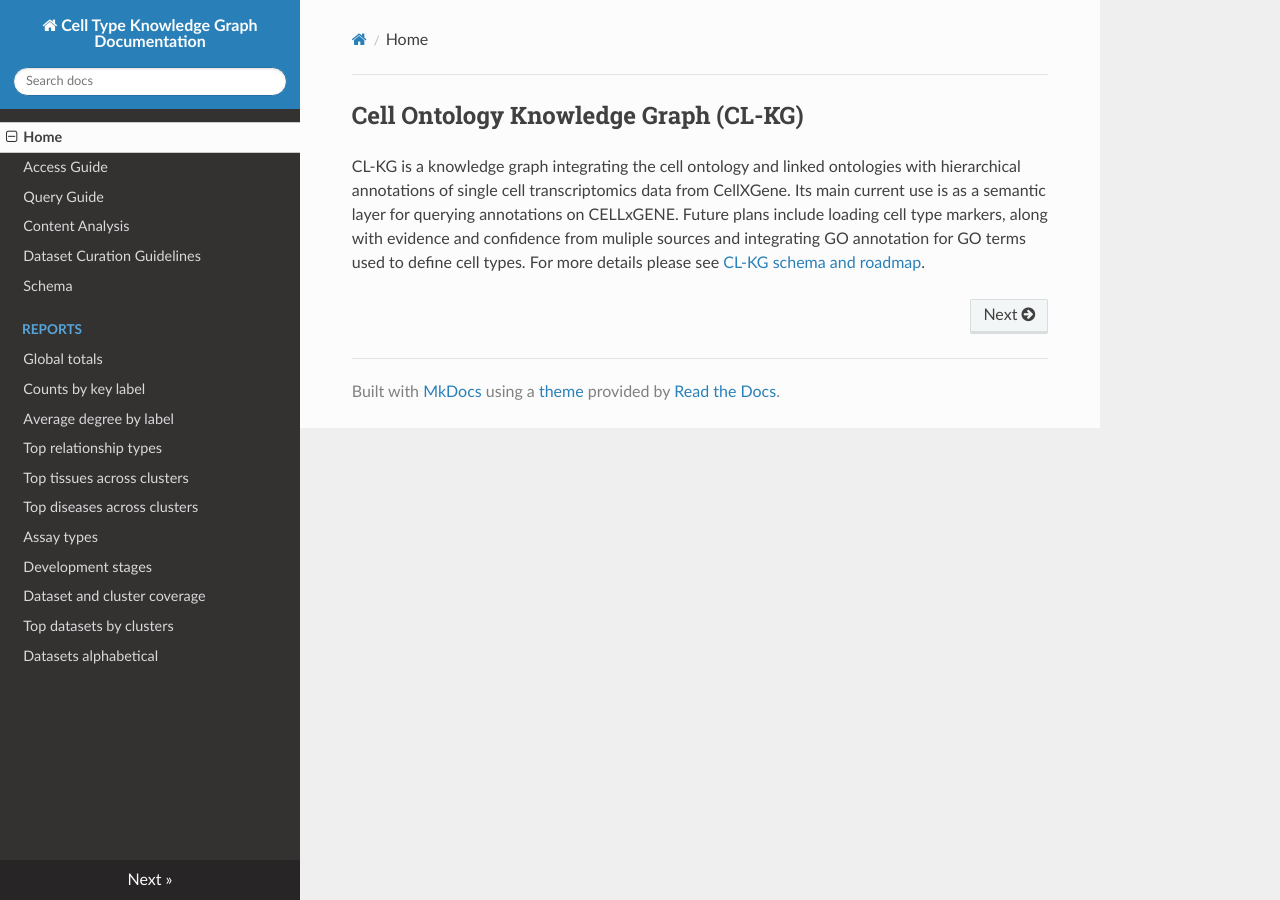
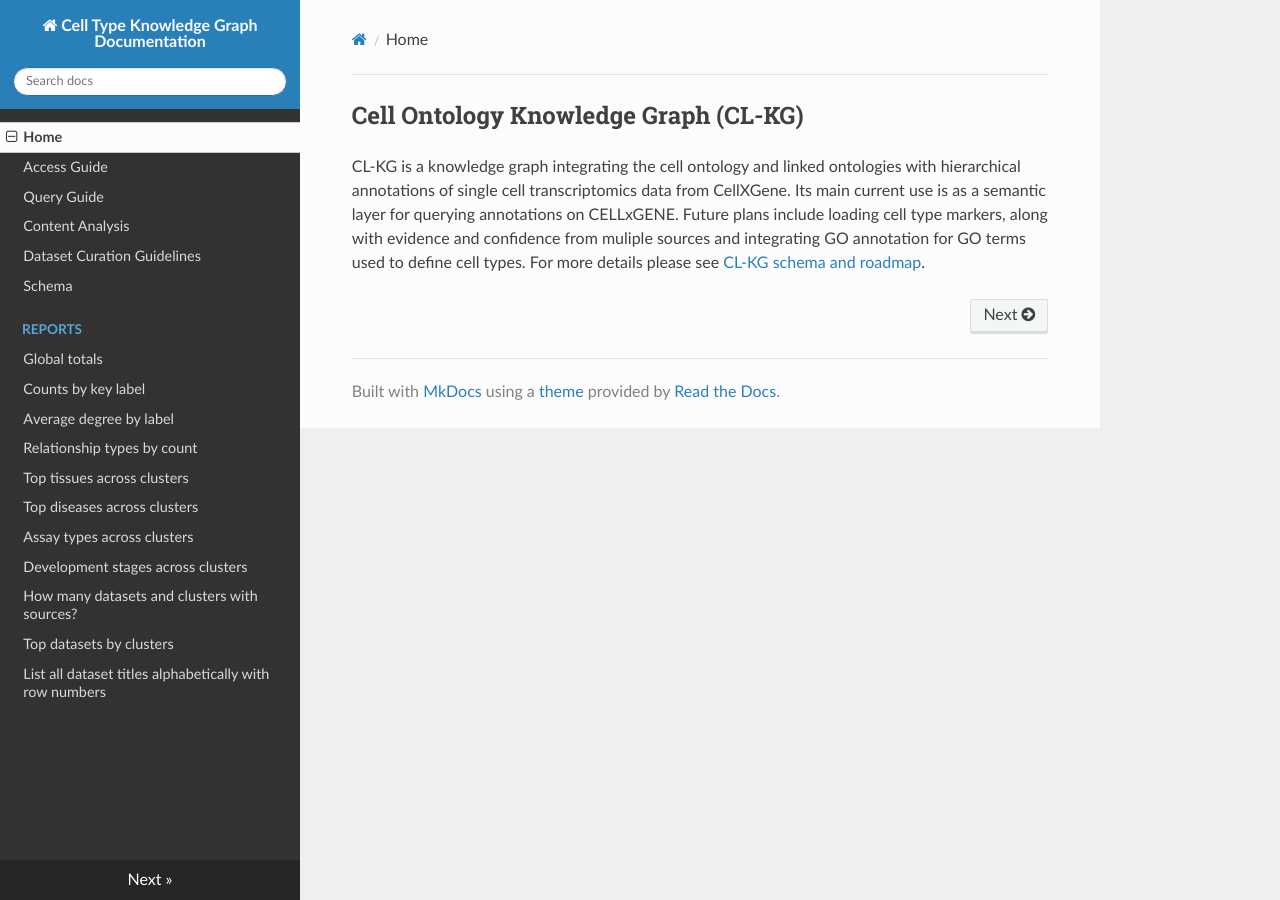
Before and after one commit to Cellular-Semantics/CL_KG, an MkDocs documentation site: the page built from docs/index.md, in a window 1280 px wide. Built offline with MkDocs 1.6.1, drawn with Linux system fonts in a browser that asks for light colours; nearby versions of some CDN libraries.

Commit message:
Update mkdocs.yml

```diff
--- a/mkdocs.yml
+++ b/mkdocs.yml
@@ -10,14 +10,14 @@ nav:
       - Global totals: reports/sections/01-global-totals.md
       - Counts by key label: reports/sections/02-counts-by-key-label.md
       - Average degree by label: reports/sections/03-average-degree-by-label.md
-      - Top relationship types: reports/sections/04-top-relationship-types.md
-      - Top tissues across clusters: reports/sections/05-top-tissues.md
-      - Top diseases across clusters: reports/sections/06-top-diseases.md
-      - Assay types: reports/sections/07-assay-types.md
-      - Development stages: reports/sections/08-development-stages.md
-      - Dataset and cluster coverage: reports/sections/09-dataset-cluster-coverage.md
-      - Top datasets by clusters: reports/sections/10-dataset-coverage.md
-      - Datasets alphabetical: reports/sections/11-datasets-alphabetical.md
+      - Relationship types by count: reports/sections/04-relationship-types-by-count.md
+      - Top tissues across clusters: reports/sections/05-top-tissues-across-clusters.md
+      - Top diseases across clusters: reports/sections/06-top-diseases-across-clusters.md
+      - Assay types across clusters: reports/sections/07-assay-types-across-clusters.md
+      - Development stages across clusters: reports/sections/08-development-stages-across-clusters.md
+      - How many datasets and clusters with sources?: reports/sections/09-how-many-datasets-and-clusters-with-sources.md
+      - Top datasets by clusters: reports/sections/10-top-datasets-by-clusters.md
+      - List all dataset titles alphabetically with row numbers: reports/sections/11-list-all-dataset-titles-alphabetically-with-row-numbers.md
 
 theme: readthedocs
 docs_dir: docs
```
